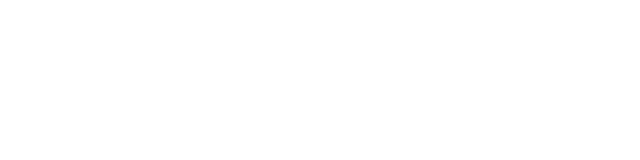
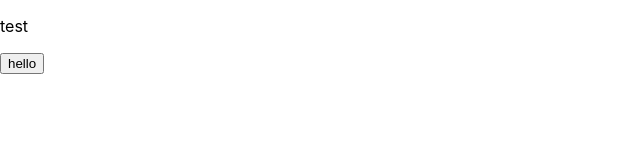
Before and after one commit to nguyen-thanh05/sudo-hackers-HackEd2022, a React (Create React App) app in the folder client/: page /student in a window 1280 px wide. Shown: the top 160 px of the page, without its empty margins (0-640 px from the left). Built offline with nearby package versions, Linux system fonts and the light colour scheme.

Commit message:
add initial student.js

```diff
--- a/client/src/App.js
+++ b/client/src/App.js
@@ -1,7 +1,8 @@
 import React, { Component } from "react";
 import { Route, Switch, Router } from "react-router-dom";
 import history from "./History";
-import prof from "./prof";
+import student from "./student";
+import instructor from "./instructor";
 
 export class App extends Component {
 	render() {
@@ -9,9 +10,13 @@
 		renderComponent = (
 			<Router history={history}>
 				<Switch>
-					<Route path="/prof" exact component={prof} />
+					<Route path="/student" exact component={student} />
+				</Switch>
+        <Switch>
+					<Route path="/instructor" exact component={instructor} />
 				</Switch>
 			</Router>
+
 		);
 		return <div>{renderComponent}</div>;
 	}
--- /dev/null
+++ b/client/src/instructor.js
@@ -0,0 +1,21 @@
+import React, { Component } from "react";
+import { Button } from "rsuite";
+
+class instructor extends Component {
+	constructor(props) {
+		super(props);
+		this.state = {
+			hello: "hello ",
+		};
+	}
+
+	render() {
+		return (
+			<div>
+				<Button>{this.state.hello}</Button>
+			</div>
+		);
+	}
+}
+
+export default instructor;
--- a/client/src/prof.js
+++ /dev/null
@@ -1,21 +0,0 @@
-import React, { Component } from "react";
-import { Button } from "rsuite";
-
-class prof extends Component {
-	constructor(props) {
-		super(props);
-		this.state = {
-			hello: "hello ",
-		};
-	}
-
-	render() {
-		return (
-			<div>
-				<Button>{this.state.hello}</Button>
-			</div>
-		);
-	}
-}
-
-export default prof;
--- /dev/null
+++ b/client/src/student.js
@@ -0,0 +1,22 @@
+import React, { Component } from "react";
+import { Button } from "rsuite";
+
+class student extends Component {
+	constructor(props) {
+		super(props);
+		this.state = {
+			hello: "hello ",
+		};
+	}
+
+	render() {
+		return (
+			<div>
+                <p>test</p>
+				<Button>{this.state.hello}</Button>
+			</div>
+		);
+	}
+}
+
+export default student;
```
Also changed, not shown: 1 other file (tests, documents, lock files or other folders).
